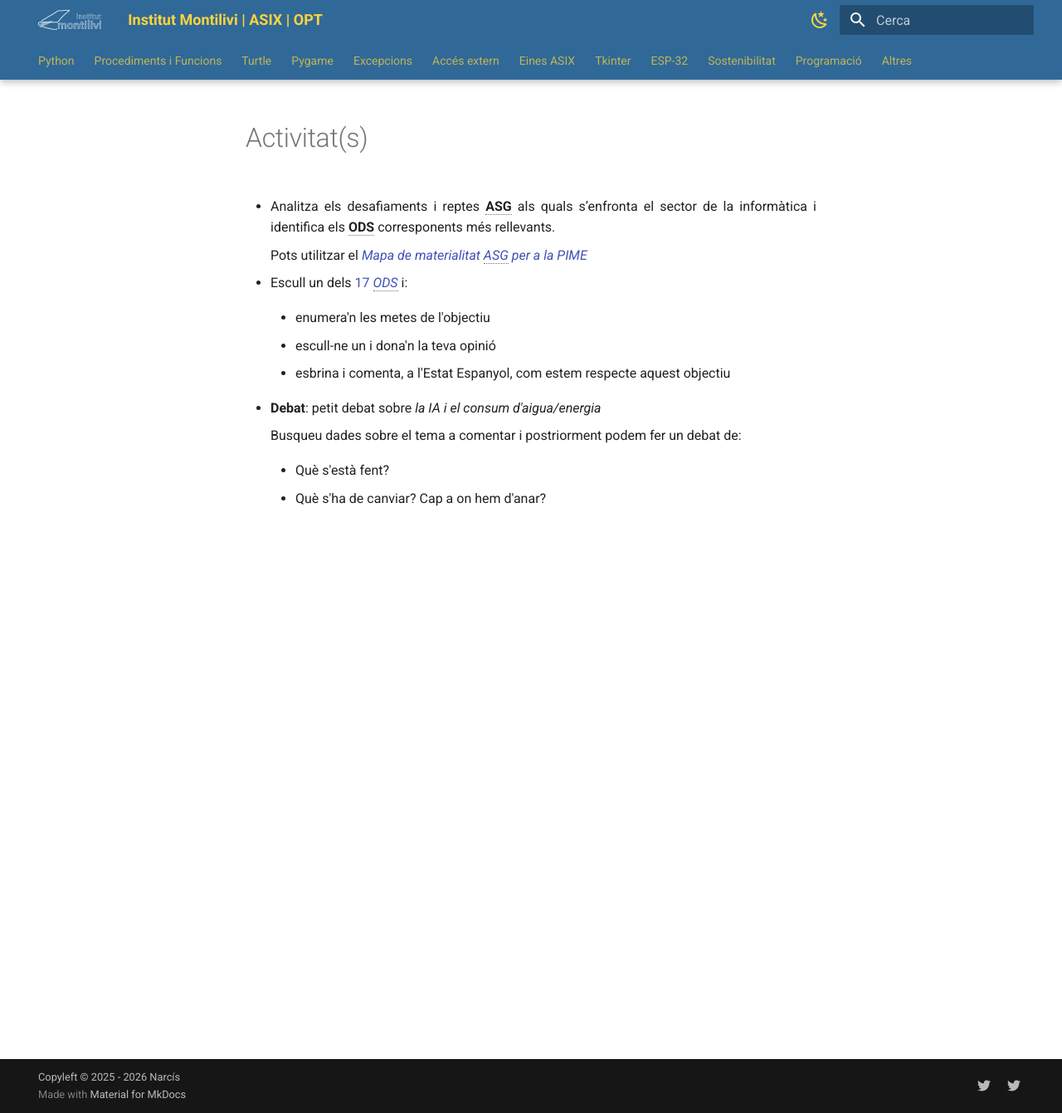
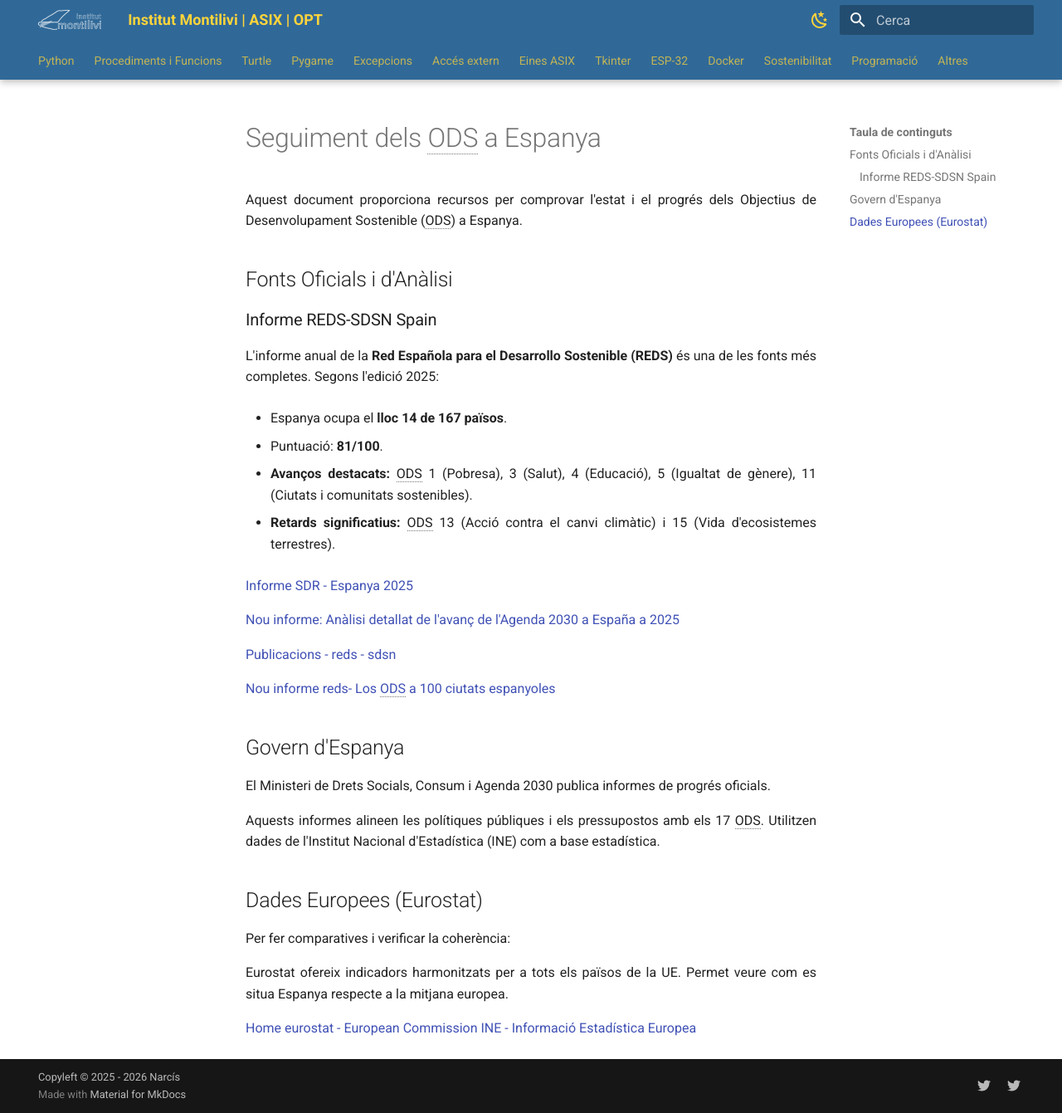
Before and after one commit to nbuisac/ASIX_OPT, an MkDocs documentation site: the page built from docs/sostenibilitat/sostenibilitat_004_1.md, in a window 1280 px wide and 1341 px high. Shown: the whole window at 83% size. Built offline with MkDocs 1.6.1 and Material for MkDocs 9.7.7, drawn with Linux system fonts in a browser that asks for light colours.

Commit message:
Docker MineCraft

```diff
--- a/docs/sostenibilitat/sostenibilitat_004_1.md
+++ b/docs/sostenibilitat/sostenibilitat_004_1.md
@@ -1,27 +1,55 @@
-# Activitat(s)
+# Seguiment dels ODS a Espanya
 
-* Analitza els desafiaments i reptes **ASG** als quals s’enfronta el sector de la informàtica i identifica els **ODS** corresponents més rellevants.
+Aquest document proporciona recursos per comprovar l'estat i el progrés dels Objectius de Desenvolupament Sostenible (ODS) a Espanya.
 
-    Pots utilitzar el [*Mapa de materialitat ASG per a la PIME*][Mapa-de-materialitat-ASG-per-a-la-PIME.xlsx]{download="Mapa-de-materialitat-ASG-per-a-la-PIME.xlsx"}
+## Fonts Oficials i d'Anàlisi
 
-* Escull un dels [17 *ODS* ][unODS] i:
+### Informe REDS-SDSN Spain
 
-    * enumera'n les metes de l'objectiu
+L'informe anual de la **Red Española para el Desarrollo Sostenible (REDS)** és una de les fonts més completes. Segons l'edició 2025:
 
-    * escull-ne un i dona'n la teva opinió
+*   Espanya ocupa el **lloc 14 de 167 països**.
 
-    * esbrina i comenta, a l'Estat Espanyol, com estem respecte aquest objectiu
+*   Puntuació: **81/100**.
 
-* **Debat**: petit debat sobre _la IA i el consum d'aigua/energia_
+*   **Avanços destacats:** ODS 1 (Pobresa), 3 (Salut), 4 (Educació), 5 (Igualtat de gènere), 11 (Ciutats i comunitats sostenibles).
 
-    Busqueu dades sobre el tema a comentar i postriorment podem fer un debat de:
+*   **Retards significatius:** ODS 13 (Acció contra el canvi climàtic) i 15 (Vida d'ecosistemes terrestres).
 
-    * Què s'està fent?
 
-    * Què s'ha de canviar? Cap a on hem d'anar?
+[Informe SDR - Espanya 2025][]
 
-[Mapa-de-materialitat-ASG-per-a-la-PIME.xlsx]:  https://mediambient.gencat.cat/web/.content/home/ambits_dactuacio/empresa_i_produccio_sostenible/finances-sostenibles/Mapa-de-materialitat-ASG-per-a-la-PIME.xlsx "Mapa de materialitat ASG per a la PIME"
+[Nou informe: Anàlisi detallat de l'avanç de l'Agenda 2030 a España a 2025][]
 
-[unODS]:   https://www.un.org/sustainabledevelopment/es/objetivos-de-desarrollo-sostenible/ "Nacions Unides - Objectius de desenvolupament sostenible"
+[Publicacions - reds - sdsn][]
+
+[Nou informe reds- Los ODS a 100 ciutats espanyoles][]
+
+## Govern d'Espanya
+
+El Ministeri de Drets Socials, Consum i Agenda 2030 publica informes de progrés oficials.
+
+Aquests informes alineen les polítiques públiques i els pressupostos amb els 17 ODS.
+Utilitzen dades de l'Institut Nacional d'Estadística (INE) com a base estadística.
+
+## Dades Europees (Eurostat)
+
+Per fer comparatives i verificar la coherència:
+
+Eurostat ofereix indicadors harmonitzats per a tots els països de la UE.
+Permet veure com es situa Espanya respecte a la mitjana europea.
+
+[Home eurostat - European Commission][]
+[INE - Informació Estadística Europea][]
+
+
+[Informe SDR - Espanya 2025]:  https://www.dsca.gob.es/sites/default/files/derechos-sociales/Informe_REDS_SDR_situacion_ODS_Espana_2025.pdf
+[Nou informe: Anàlisi detallat de l'avanç de l'Agenda 2030 a España a 2025]:  https://reds-sdsn.es/nuevo-informe-ods-espana/
+[Publicacions - reds - sdsn]:   https://reds-sdsn.es/documentos/
+[Nou informe reds- Los ODS a 100 ciutats espanyoles]:     https://reds-sdsn.es/informe-ods-ciudades-2020/
+
+
+[Home eurostat - European Commission]:      https://ec.europa.eu/eurostat
+[INE - Informació Estadística Europea]:     https://ine.es/dyngs/INE/es/index.htm?cid=545
 
 --8<-- ".acronims.txt"
--- a/mkdocs.yml
+++ b/mkdocs.yml
@@ -229,6 +229,12 @@ nav:
       - "Proposta d'Exercicis" : 'esp32/esp32_005Ex.md'
       - "Ajudes" : 'esp32/esp32_010.md'
 
+    - "Docker" :
+      - "Instal·lació de Docker Desktop" : 'docker/docker000.md'
+      - "Servidor Mine-Craft" : 'docker/docker100.md'
+      - "Portainer" : 'docker/docker101.md'
+      - "Dynmap" : 'docker/docker102.md'
+
     - "Sostenibilitat" :
       - "Sostenibilitat aplicada al sistema productiu" : 'sostenibilitat/sostenibilitat_001.md'
       - "Objectius de Desenvolupament Sostenible: L'agenda 2030" : 'sostenibilitat/sostenibilitat_002.md'
```
Also changed, not shown: docs/docker/docker000.md (added, +45 -0 lines), docs/docker/docker100.md (added, +202 -0 lines), docs/docker/docker101.md (added, +47 -0 lines), docs/docker/docker102.md (added, +100 -0 lines), docs/sostenibilitat/sostenibilitat_003.md (+1 -1 lines), docs/docker/img/Docker002.png (added), docs/docker/img/Docker003.png (added), docs/docker/img/Docker004.png (added), docs/docker/img/Docker005.png (added), docs/docker/img/Docker006.png (added), docs/docker/img/NucliLinux001.png (added), docs/docker/img/NucliLinux002.png (added).
